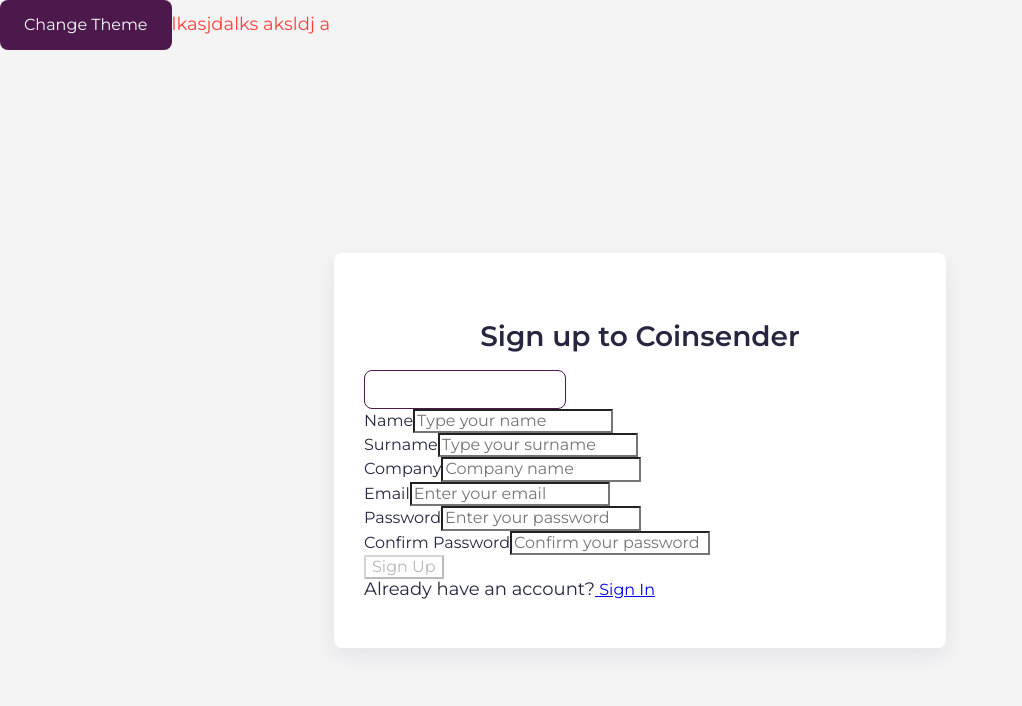
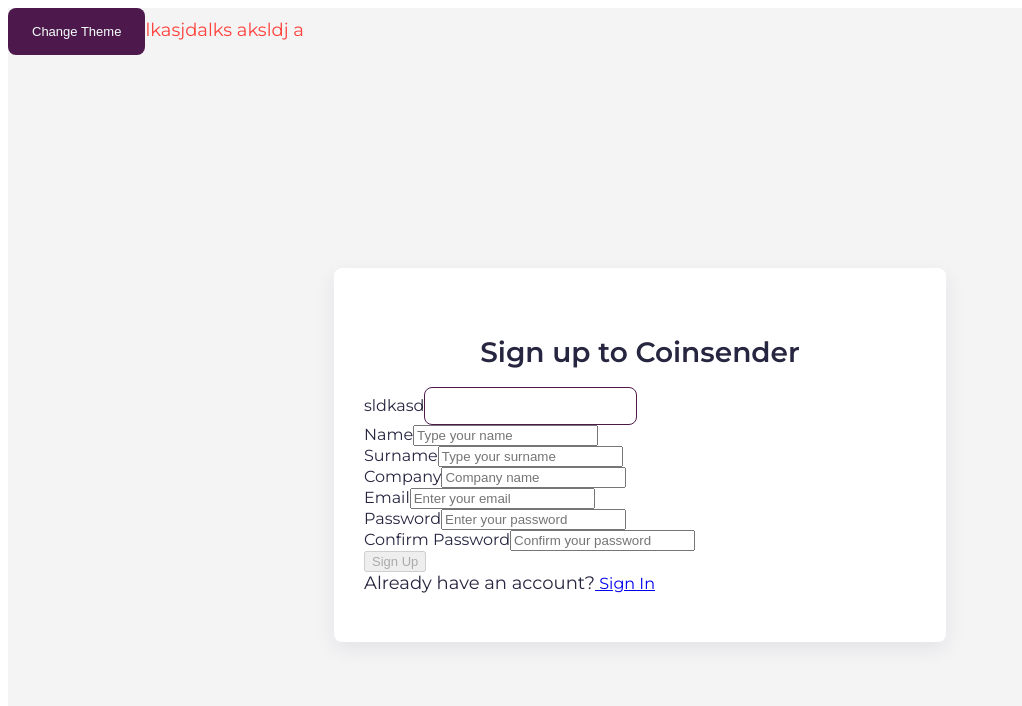
Before and after one commit to andrewmarushko/crm, an Angular app: page /auth/sign-up in a window 1280 px wide. Shown: the top 706 px of the page, without its empty margins (0-1022 px from the left). Built offline with nearby package versions, Linux system fonts and the light colour scheme.

Commit message:
add input template

```diff
--- /dev/null
+++ b/src/app/shared/theme/global.scss
@@ -0,0 +1,4 @@
+@import url("https://fonts.googleapis.com/css2?family=Montserrat:ital,wght@0,100;0,200;0,300;0,400;0,500;0,600;0,700;0,800;0,900;1,100;1,200;1,300;1,400;1,500;1,600;1,700;1,800;1,900&display=swap");
+@import "base.scss";
+@import "colors.scss";
+@import "typography.scss";
--- /dev/null
+++ b/src/app/shared/ui/text-input/text-input.component.html
@@ -0,0 +1,4 @@
+<div class="form-control">
+  <label for="">sldkasd</label>
+  <input class="input" [formControl]="control" />
+</div>
--- a/src/app/shared/ui/text-input/text-input.component.ts
+++ b/src/app/shared/ui/text-input/text-input.component.ts
@@ -3,7 +3,7 @@ import { FormControl } from '@angular/forms';
 
 @Component({
   selector: 'app-text-input',
-  template: ` <input class="input" [formControl]="control" /> `,
+  templateUrl: './text-input.component.html',
   styleUrls: ['./text-input.component.scss'],
 })
 export class TextFieldComponent {
--- a/src/styles.scss
+++ b/src/styles.scss
@@ -1,352 +1 @@
-@import url("https://fonts.googleapis.com/css2?family=Montserrat:ital,wght@0,100;0,200;0,300;0,400;0,500;0,600;0,700;0,800;0,900;1,100;1,200;1,300;1,400;1,500;1,600;1,700;1,800;1,900&display=swap");
-@import "base.scss";
-@import "colors.scss";
-@import "typography.scss";
-
-/*! normalize.css v8.0.1 | MIT License | github.com/necolas/normalize.css */
-
-/* Document
-   ========================================================================== */
-
-/**
- * 1. Correct the line height in all browsers.
- * 2. Prevent adjustments of font size after orientation changes in iOS.
- */
-
-html {
-  line-height: 1.15; /* 1 */
-  -webkit-text-size-adjust: 100%; /* 2 */
-}
-
-/* Sections
-   ========================================================================== */
-
-/**
- * Remove the margin in all browsers.
- */
-
-/**
- * Render the `main` element consistently in IE.
- */
-
-body {
-  margin: 0;
-  padding: 0;
-}
-
-main {
-  display: block;
-}
-
-/* Grouping content
-   ========================================================================== */
-
-/**
- * 1. Add the correct box sizing in Firefox.
- * 2. Show the overflow in Edge and IE.
- */
-
-hr {
-  box-sizing: content-box; /* 1 */
-  height: 0; /* 1 */
-  overflow: visible; /* 2 */
-}
-
-/**
- * 1. Correct the inheritance and scaling of font size in all browsers.
- * 2. Correct the odd `em` font sizing in all browsers.
- */
-
-pre {
-  font-family: monospace, monospace; /* 1 */
-  font-size: 1em; /* 2 */
-}
-
-/* Text-level semantics
-   ========================================================================== */
-
-/**
- * Remove the gray background on active links in IE 10.
- */
-
-a {
-  background-color: transparent;
-}
-
-/**
- * 1. Remove the bottom border in Chrome 57-
- * 2. Add the correct text decoration in Chrome, Edge, IE, Opera, and Safari.
- */
-
-abbr[title] {
-  border-bottom: none; /* 1 */
-  text-decoration: underline; /* 2 */
-  text-decoration: underline dotted; /* 2 */
-}
-
-/**
- * Add the correct font weight in Chrome, Edge, and Safari.
- */
-
-b,
-strong {
-  font-weight: bolder;
-}
-
-/**
- * 1. Correct the inheritance and scaling of font size in all browsers.
- * 2. Correct the odd `em` font sizing in all browsers.
- */
-
-code,
-kbd,
-samp {
-  font-family: monospace, monospace; /* 1 */
-  font-size: 1em; /* 2 */
-}
-
-/**
- * Add the correct font size in all browsers.
- */
-
-small {
-  font-size: 80%;
-}
-
-/**
- * Prevent `sub` and `sup` elements from affecting the line height in
- * all browsers.
- */
-
-sub,
-sup {
-  font-size: 75%;
-  line-height: 0;
-  position: relative;
-  vertical-align: baseline;
-}
-
-sub {
-  bottom: -0.25em;
-}
-
-sup {
-  top: -0.5em;
-}
-
-/* Embedded content
-   ========================================================================== */
-
-/**
- * Remove the border on images inside links in IE 10.
- */
-
-img {
-  border-style: none;
-}
-
-/* Forms
-   ========================================================================== */
-
-/**
- * 1. Change the font styles in all browsers.
- * 2. Remove the margin in Firefox and Safari.
- */
-
-button,
-input,
-optgroup,
-select,
-textarea {
-  font-family: inherit; /* 1 */
-  font-size: 100%; /* 1 */
-  line-height: 1.15; /* 1 */
-  margin: 0; /* 2 */
-  background: var(--input);
-}
-
-/**
- * Show the overflow in IE.
- * 1. Show the overflow in Edge.
- */
-
-button,
-input {
-  /* 1 */
-  overflow: visible;
-}
-
-/**
- * Remove the inheritance of text transform in Edge, Firefox, and IE.
- * 1. Remove the inheritance of text transform in Firefox.
- */
-
-button,
-select {
-  /* 1 */
-  text-transform: none;
-}
-
-/**
- * Correct the inability to style clickable types in iOS and Safari.
- */
-
-button,
-[type="button"],
-[type="reset"],
-[type="submit"] {
-  appearance: button;
-  -webkit-appearance: button;
-}
-
-/**
- * Remove the inner border and padding in Firefox.
- */
-
-button::-moz-focus-inner,
-[type="button"]::-moz-focus-inner,
-[type="reset"]::-moz-focus-inner,
-[type="submit"]::-moz-focus-inner {
-  border-style: none;
-  padding: 0;
-}
-
-/**
- * Restore the focus styles unset by the previous rule.
- */
-
-button:-moz-focusring,
-[type="button"]:-moz-focusring,
-[type="reset"]:-moz-focusring,
-[type="submit"]:-moz-focusring {
-  outline: 1px dotted ButtonText;
-}
-
-/**
- * Correct the padding in Firefox.
- */
-
-fieldset {
-  // padding: 0.35em 0.75em 0.625em;
-  border: 0;
-  padding: 0;
-}
-
-/**
- * 1. Correct the text wrapping in Edge and IE.
- * 2. Correct the color inheritance from `fieldset` elements in IE.
- * 3. Remove the padding so developers are not caught out when they zero out
- *    `fieldset` elements in all browsers.
- */
-
-legend {
-  box-sizing: border-box; /* 1 */
-  color: inherit; /* 2 */
-  display: table; /* 1 */
-  max-width: 100%; /* 1 */
-  padding: 0; /* 3 */
-  white-space: normal; /* 1 */
-}
-
-/**
- * Add the correct vertical alignment in Chrome, Firefox, and Opera.
- */
-
-progress {
-  vertical-align: baseline;
-}
-
-/**
- * Remove the default vertical scrollbar in IE 10+.
- */
-
-textarea {
-  overflow: auto;
-}
-
-/**
- * 1. Add the correct box sizing in IE 10.
- * 2. Remove the padding in IE 10.
- */
-
-[type="checkbox"],
-[type="radio"] {
-  box-sizing: border-box; /* 1 */
-  padding: 0; /* 2 */
-}
-
-/**
- * Correct the cursor style of increment and decrement buttons in Chrome.
- */
-
-[type="number"]::-webkit-inner-spin-button,
-[type="number"]::-webkit-outer-spin-button {
-  height: auto;
-}
-
-/**
- * 1. Correct the odd appearance in Chrome and Safari.
- * 2. Correct the outline style in Safari.
- */
-
-[type="search"] {
-  appearance: textfield;
-  -webkit-appearance: textfield; /* 1 */
-  outline-offset: -2px; /* 2 */
-}
-
-/**
- * Remove the inner padding in Chrome and Safari on macOS.
- */
-
-[type="search"]::-webkit-search-decoration {
-  -webkit-appearance: none;
-}
-
-/**
- * 1. Correct the inability to style clickable types in iOS and Safari.
- * 2. Change font properties to `inherit` in Safari.
- */
-
-::-webkit-file-upload-button {
-  -webkit-appearance: button; /* 1 */
-  font: inherit; /* 2 */
-}
-
-/* Interactive
-   ========================================================================== */
-
-/*
- * Add the correct display in Edge, IE 10+, and Firefox.
- */
-
-details {
-  display: block;
-}
-
-/*
- * Add the correct display in all browsers.
- */
-
-summary {
-  display: list-item;
-}
-
-/* Misc
-   ========================================================================== */
-
-/**
- * Add the correct display in IE 10+.
- */
-
-template {
-  display: none;
-}
-
-/**
- * Add the correct display in IE 10.
- */
-
-[hidden] {
-  display: none;
-}
+@import "global.scss";
```
